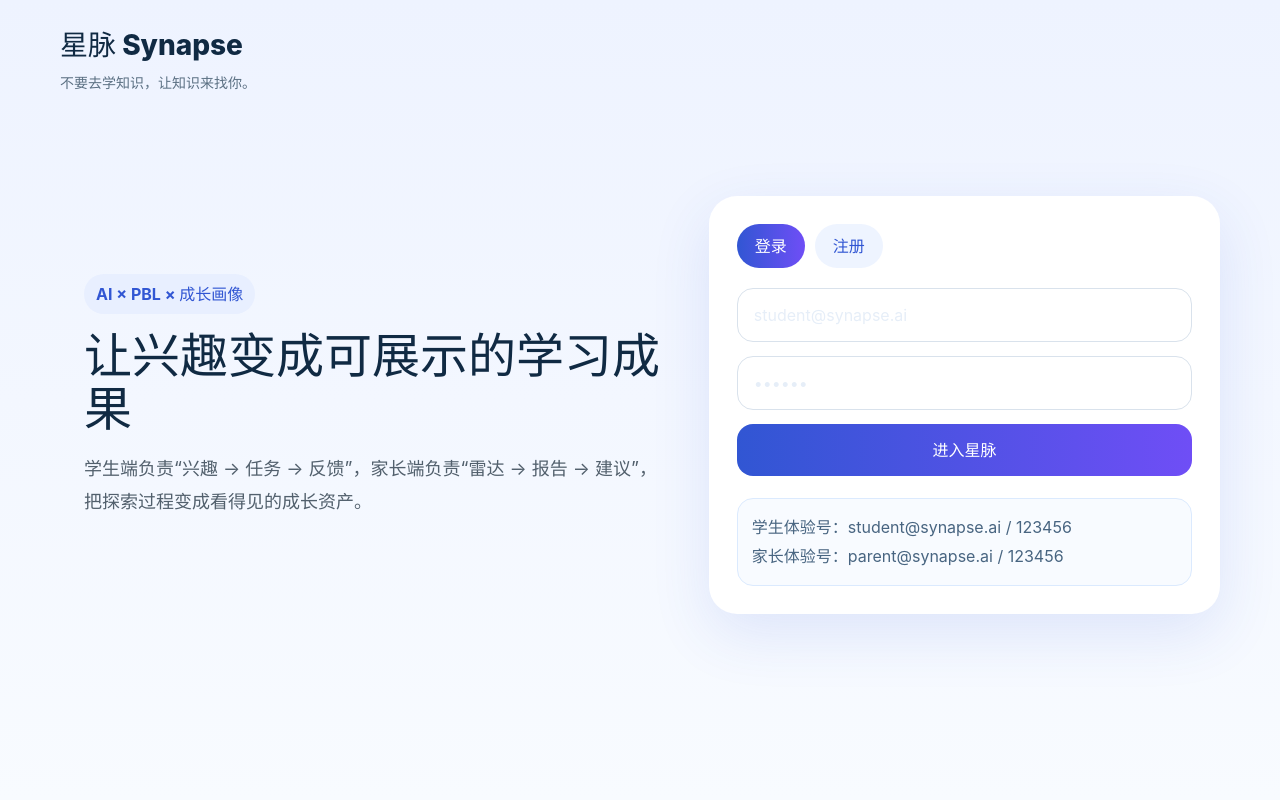
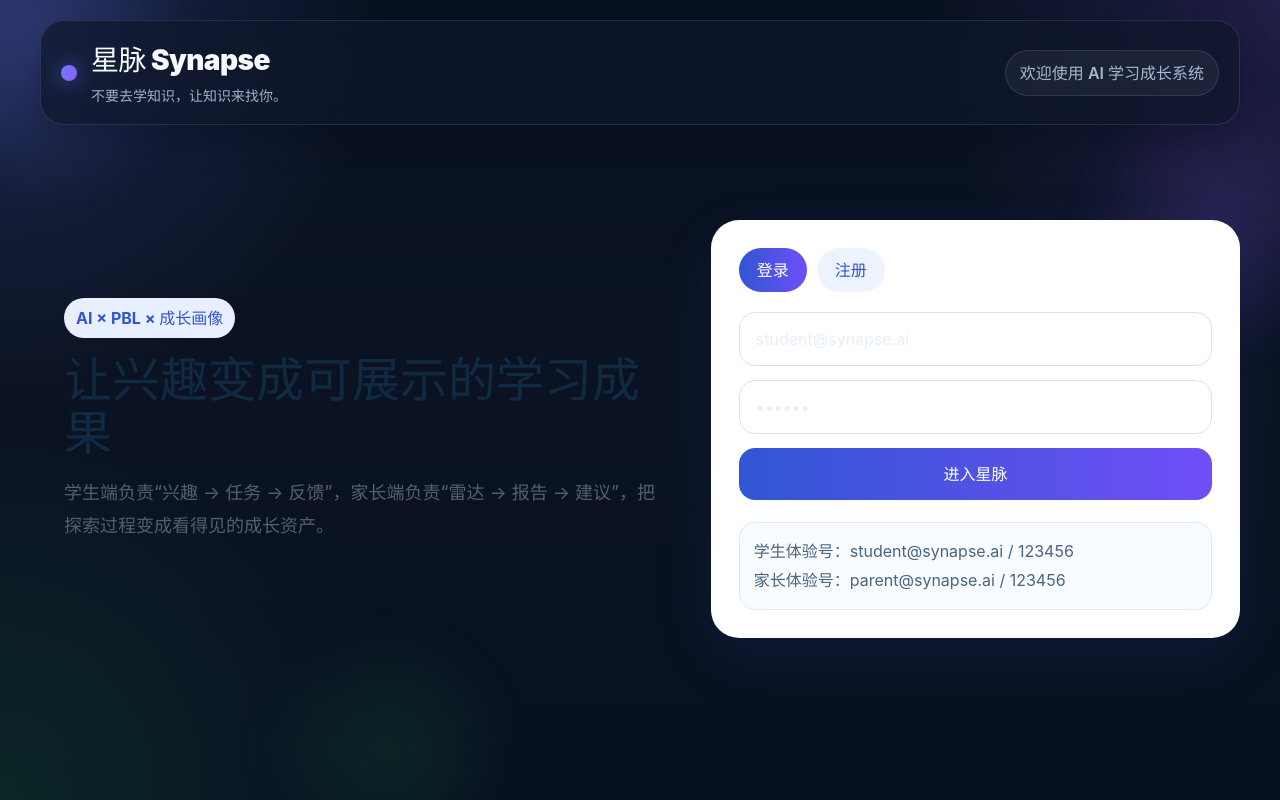
Before and after one commit to colorpeng/synapse-v1, a React (Vite) app in the folder frontend/: page / in a window 1280 px wide. Built offline with nearby package versions, Linux system fonts and the light colour scheme; no server answers.

Commit message:
Update Layout.tsx

```diff
--- a/frontend/src/components/Layout.tsx
+++ b/frontend/src/components/Layout.tsx
@@ -17,21 +17,40 @@ export function Layout({ children }: { children: ReactNode }) {
 
   return (
     <div style={shellStyle}>
-      <header style={headerStyle}>
+      <div style={bgGlow1} />
+      <div style={bgGlow2} />
+      <div style={bgGlow3} />
+
+      <header style={headerWrapStyle}>
+        <div style={headerStyle} className="synapse-card">
+          <div style={brandBlockStyle}>
+            <div style={logoWrapStyle}>
+              <div style={logoDotStyle} />
               <div>
                 <div style={brandStyle}>星脉 Synapse</div>
                 <div style={tagStyle}>不要去学知识，让知识来找你。</div>
               </div>
+            </div>
+          </div>
 
-        <div style={{ display: 'flex', alignItems: 'center', gap: 12 }}>
-          {user && (
+          <div style={navAreaStyle}>
+            {user ? (
               <>
-              <Link to="/student" style={navLinkStyle(isActive('/student'))}>学生端</Link>
-              <Link to="/parent" style={navLinkStyle(isActive('/parent'))}>家长端</Link>
+                <Link to="/student" style={navLinkStyle(isActive('/student'))}>
+                  学生端
+                </Link>
+                <Link to="/parent" style={navLinkStyle(isActive('/parent'))}>
+                  家长端
+                </Link>
                 <div style={userChipStyle}>{user.name}</div>
-              <button onClick={handleLogout} style={logoutButtonStyle}>退出</button>
+                <button onClick={handleLogout} style={logoutButtonStyle}>
+                  退出
+                </button>
               </>
+            ) : (
+              <div style={guestChipStyle}>欢迎使用 AI 学习成长系统</div>
             )}
+          </div>
         </div>
       </header>
 
@@ -42,61 +61,146 @@ export function Layout({ children }: { children: ReactNode }) {
 
 const shellStyle: React.CSSProperties = {
   minHeight: '100vh',
-  background: 'linear-gradient(180deg, #eef3ff 0%, #f8fbff 100%)'
+  position: 'relative',
+  overflow: 'hidden'
+};
+
+const bgGlow1: React.CSSProperties = {
+  position: 'fixed',
+  top: -120,
+  left: -120,
+  width: 320,
+  height: 320,
+  borderRadius: '50%',
+  background: 'radial-gradient(circle, rgba(109,124,255,0.22) 0%, transparent 70%)',
+  pointerEvents: 'none',
+  filter: 'blur(18px)'
+};
+
+const bgGlow2: React.CSSProperties = {
+  position: 'fixed',
+  top: 80,
+  right: -80,
+  width: 280,
+  height: 280,
+  borderRadius: '50%',
+  background: 'radial-gradient(circle, rgba(139,92,246,0.18) 0%, transparent 70%)',
+  pointerEvents: 'none',
+  filter: 'blur(18px)'
+};
+
+const bgGlow3: React.CSSProperties = {
+  position: 'fixed',
+  bottom: -80,
+  left: '20%',
+  width: 260,
+  height: 260,
+  borderRadius: '50%',
+  background: 'radial-gradient(circle, rgba(34,197,94,0.12) 0%, transparent 70%)',
+  pointerEvents: 'none',
+  filter: 'blur(18px)'
+};
+
+const headerWrapStyle: React.CSSProperties = {
+  maxWidth: 1240,
+  margin: '0 auto',
+  padding: '20px 20px 10px',
+  position: 'relative',
+  zIndex: 2
 };
 
 const headerStyle: React.CSSProperties = {
-  maxWidth: 1200,
-  margin: '0 auto',
-  padding: '24px 20px 12px',
+  borderRadius: 24,
+  padding: '18px 20px',
   display: 'flex',
   justifyContent: 'space-between',
   alignItems: 'center',
-  gap: 16
+  gap: 16,
+  flexWrap: 'wrap'
+};
+
+const brandBlockStyle: React.CSSProperties = {
+  minWidth: 0
+};
+
+const logoWrapStyle: React.CSSProperties = {
+  display: 'flex',
+  alignItems: 'center',
+  gap: 14
+};
+
+const logoDotStyle: React.CSSProperties = {
+  width: 16,
+  height: 16,
+  borderRadius: '50%',
+  background: 'linear-gradient(135deg, #6d7cff, #8b5cf6)',
+  boxShadow: '0 0 20px rgba(109,124,255,0.6)'
 };
 
 const brandStyle: React.CSSProperties = {
   fontSize: 28,
-  fontWeight: 800,
-  color: '#102a43'
+  fontWeight: 900,
+  color: '#f8fbff',
+  letterSpacing: '-0.02em'
 };
 
 const tagStyle: React.CSSProperties = {
-  marginTop: 6,
-  color: '#5b7083',
+  marginTop: 4,
+  color: '#9fb0c8',
   fontSize: 14
 };
 
-const mainStyle: React.CSSProperties = {
-  maxWidth: 1200,
-  margin: '0 auto',
-  padding: '20px'
+const navAreaStyle: React.CSSProperties = {
+  display: 'flex',
+  alignItems: 'center',
+  gap: 12,
+  flexWrap: 'wrap'
 };
 
 const navLinkStyle = (active: boolean): React.CSSProperties => ({
   textDecoration: 'none',
   padding: '10px 14px',
   borderRadius: 999,
-  color: active ? '#fff' : '#3156d3',
-  background: active ? 'linear-gradient(90deg, #3156d3, #6f4ef6)' : '#eef4ff',
-  fontWeight: 700
+  color: active ? '#fff' : '#dbe7ff',
+  background: active
+    ? 'linear-gradient(90deg, #6d7cff, #8b5cf6)'
+    : 'rgba(109,124,255,0.1)',
+  border: active ? 'none' : '1px solid rgba(109,124,255,0.22)',
+  fontWeight: 800
 });
 
 const userChipStyle: React.CSSProperties = {
   padding: '10px 14px',
-  background: '#fff',
+  background: 'rgba(255,255,255,0.05)',
   borderRadius: 999,
-  color: '#334e68',
-  border: '1px solid #d9e2ec',
+  color: '#d8e4ff',
+  border: '1px solid rgba(148,163,184,0.18)',
   fontWeight: 700
 };
 
+const guestChipStyle: React.CSSProperties = {
+  padding: '10px 14px',
+  background: 'rgba(255,255,255,0.05)',
+  borderRadius: 999,
+  color: '#a9b8cc',
+  border: '1px solid rgba(148,163,184,0.18)',
+  fontWeight: 600
+};
+
 const logoutButtonStyle: React.CSSProperties = {
-  border: 'none',
+  border: '1px solid rgba(255,255,255,0.12)',
   borderRadius: 999,
   padding: '10px 16px',
-  background: '#0f172a',
-  color: '#fff',
-  fontWeight: 700,
+  background: 'rgba(255,255,255,0.06)',
+  color: '#f8fbff',
+  fontWeight: 800,
   cursor: 'pointer'
 };
+
+const mainStyle: React.CSSProperties = {
+  maxWidth: 1240,
+  margin: '0 auto',
+  padding: '14px 20px 28px',
+  position: 'relative',
+  zIndex: 2
+};
```
Lines whose indentation alone changed are shown as unchanged.
